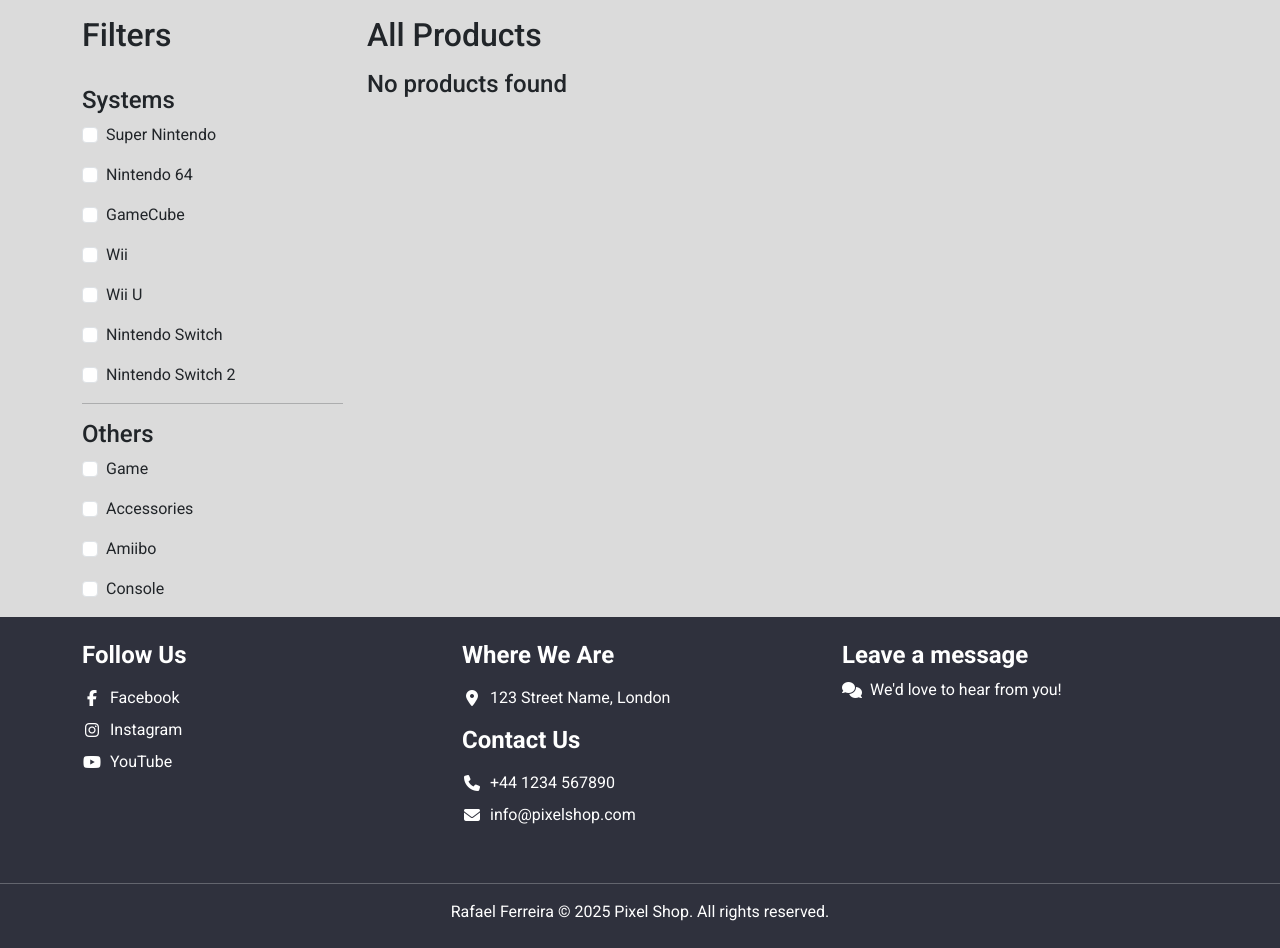
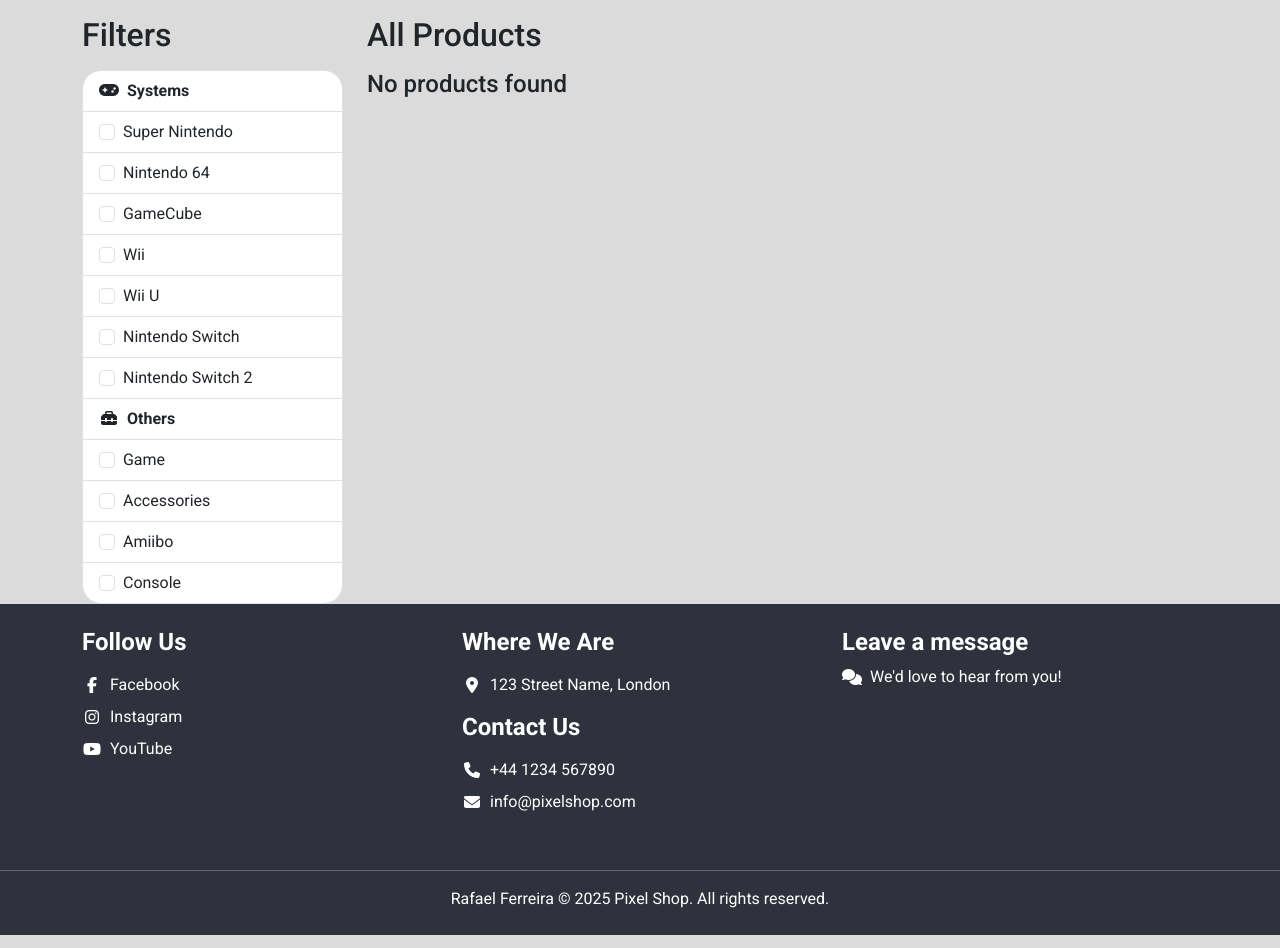
Before and after one commit to faelf/pixel_shop, a Django app: template products/templates/products/products_list.html in a window 1280 px wide. Shown: the part 76-1024 px from the top of the page. Run offline with Django 5.2, Linux system fonts and the light colour scheme; the template is opened without the code that fills it, so the values that code supplies are empty; some libraries are stand-ins or nearby versions.

Commit message:
Refactor filter sidebar layout and improve checkbox styling

```diff
--- a/products/templates/products/filters.html
+++ b/products/templates/products/filters.html
@@ -1,140 +1,126 @@
-<div class="mt-3">
-  <div class="card-body">
-    <div class="row align-items-center">
-      <div class="col-6">
-        <p class="h3 d-lg-none mb-0">Filters</p>
-      </div>
-      <div class="col-6 text-end">
-        <a class="d-lg-none"
-           data-bs-toggle="collapse"
-           href="#filterSidebar"
-           role="button"
-           aria-expanded="false"
-           aria-controls="filterSidebar">
-          <i class="fa-solid fa-chevron-down"></i>
-        </a>
-      </div>
-    </div>
 <div class="collapse d-lg-block"
      id="filterSidebar"
      hx-target="#product_list"
      hx-swap="outerHTML"
      hx-include="#filter_form">
-      <form id="filter_form" method="post" class="mt-3">
-        <p class="h4">Systems</p>
-        <div class="mb-3 form-check">
+  <form id="filter_form" method="post" class="mt-2">
+    <ul class="list-group">
+      <li class="list-group-item">
+        <span class="fw-bold"><i class="fas fa-gamepad me-2"></i>Systems</span>
+      </li>
+      <li class="list-group-item">
         <input type="checkbox"
-                 class="form-check-input"
+               class="form-check-input me-1"
                id="super_nintendo"
                name="category"
                value="super_nintendo"
                hx-trigger="change"
                hx-get="{% url 'products_list' %}">
-          <label class="form-check-label" for="super_nintendo">Super Nintendo</label>
-        </div>
-        <div class="mb-3 form-check">
+        <label class="form-check-label stretched-link" for="super_nintendo">Super Nintendo</label>
+      </li>
+      <li class="list-group-item">
         <input type="checkbox"
-                 class="form-check-input"
+               class="form-check-input me-1"
                id="nintendo_64"
                name="category"
                value="nintendo_64"
                hx-trigger="change"
                hx-get="{% url 'products_list' %}">
-          <label class="form-check-label" for="nintendo_64">Nintendo 64</label>
-        </div>
-        <div class="mb-3 form-check">
+        <label class="form-check-label stretched-link" for="nintendo_64">Nintendo 64</label>
+      </li>
+      <li class="list-group-item">
         <input type="checkbox"
-                 class="form-check-input"
+               class="form-check-input me-1"
                id="game_cube"
                name="category"
                value="game_cube"
                hx-trigger="change"
                hx-get="{% url 'products_list' %}">
-          <label class="form-check-label" for="game_cube">GameCube</label>
-        </div>
-        <div class="mb-3 form-check">
+        <label class="form-check-label stretched-link" for="game_cube">GameCube</label>
+      </li>
+      <li class="list-group-item">
         <input type="checkbox"
-                 class="form-check-input"
+               class="form-check-input me-1"
                id="wii"
                name="category"
                value="wii"
                hx-trigger="change"
                hx-get="{% url 'products_list' %}">
-          <label class="form-check-label" for="wii">Wii</label>
-        </div>
-        <div class="mb-3 form-check">
+        <label class="form-check-label stretched-link" for="wii">Wii</label>
+      </li>
+      <li class="list-group-item">
         <input type="checkbox"
-                 class="form-check-input"
+               class="form-check-input me-1"
                id="wii_u"
                name="category"
                value="wii-U"
                hx-trigger="change"
                hx-get="{% url 'products_list' %}">
-          <label class="form-check-label" for="wii_u">Wii U</label>
-        </div>
-        <div class="mb-3 form-check">
+        <label class="form-check-label stretched-link" for="wii_u">Wii U</label>
+      </li>
+      <li class="list-group-item">
         <input type="checkbox"
-                 class="form-check-input"
+               class="form-check-input me-1"
                id="nintendo_switch"
                name="category"
                value="nintendo_switch"
                hx-trigger="change"
                hx-get="{% url 'products_list' %}">
-          <label class="form-check-label" for="nintendo_switch">Nintendo Switch</label>
-        </div>
-        <div class="mb-3 form-check">
+        <label class="form-check-label stretched-link" for="nintendo_switch">Nintendo Switch</label>
+      </li>
+      <li class="list-group-item">
         <input type="checkbox"
-                 class="form-check-input"
+               class="form-check-input me-1"
                id="nintendo_switch_2"
                name="category"
                value="nintendo_switch2"
                hx-trigger="change"
                hx-get="{% url 'products_list' %}">
-          <label class="form-check-label" for="nintendo_switch_2">Nintendo Switch 2</label>
-        </div>
-        <hr>
-        <p class="h4">Others</p>
-        <div class="mb-3 form-check">
+        <label class="form-check-label stretched-link" for="nintendo_switch_2">Nintendo Switch 2</label>
+      </li>
+      <li class="list-group-item">
+        <span class="fw-bold"><i class="fas fa-toolbox me-2"></i>Others</span>
+      </li>
+      <li class="list-group-item">
         <input type="checkbox"
-                 class="form-check-input"
+               class="form-check-input me-1"
                id="game"
                name="category"
                value="game"
                hx-trigger="change"
                hx-get="{% url 'products_list' %}">
-          <label class="form-check-label" for="game">Game</label>
-        </div>
-        <div class="mb-3 form-check">
+        <label class="form-check-label stretched-link" for="game">Game</label>
+      </li>
+      <li class="list-group-item">
         <input type="checkbox"
-                 class="form-check-input"
+               class="form-check-input me-1"
                id="accessory"
                name="category"
                value="accessory"
                hx-trigger="change"
                hx-get="{% url 'products_list' %}">
-          <label class="form-check-label" for="accessory">Accessories</label>
-        </div>
-        <div class="mb-3 form-check">
+        <label class="form-check-label stretched-link" for="accessory">Accessories</label>
+      </li>
+      <li class="list-group-item">
         <input type="checkbox"
-                 class="form-check-input"
+               class="form-check-input me-1"
                id="amiibo"
                name="category"
                value="amiibo"
                hx-trigger="change"
                hx-get="{% url 'products_list' %}">
-          <label class="form-check-label" for="amiibo">Amiibo</label>
-        </div>
-        <div class="mb-3 form-check">
+        <label class="form-check-label stretched-link" for="amiibo">Amiibo</label>
+      </li>
+      <li class="list-group-item">
         <input type="checkbox"
-                 class="form-check-input"
+               class="form-check-input me-1"
                id="console"
                name="category"
                value="console"
                hx-trigger="change"
                hx-get="{% url 'products_list' %}">
-          <label class="form-check-label" for="console">Console</label>
-        </div>
+        <label class="form-check-label stretched-link" for="console">Console</label>
+      </li>
+    </ul>
   </form>
 </div>
-  </div>
-</div>
```
Lines whose indentation alone changed are shown as unchanged.
